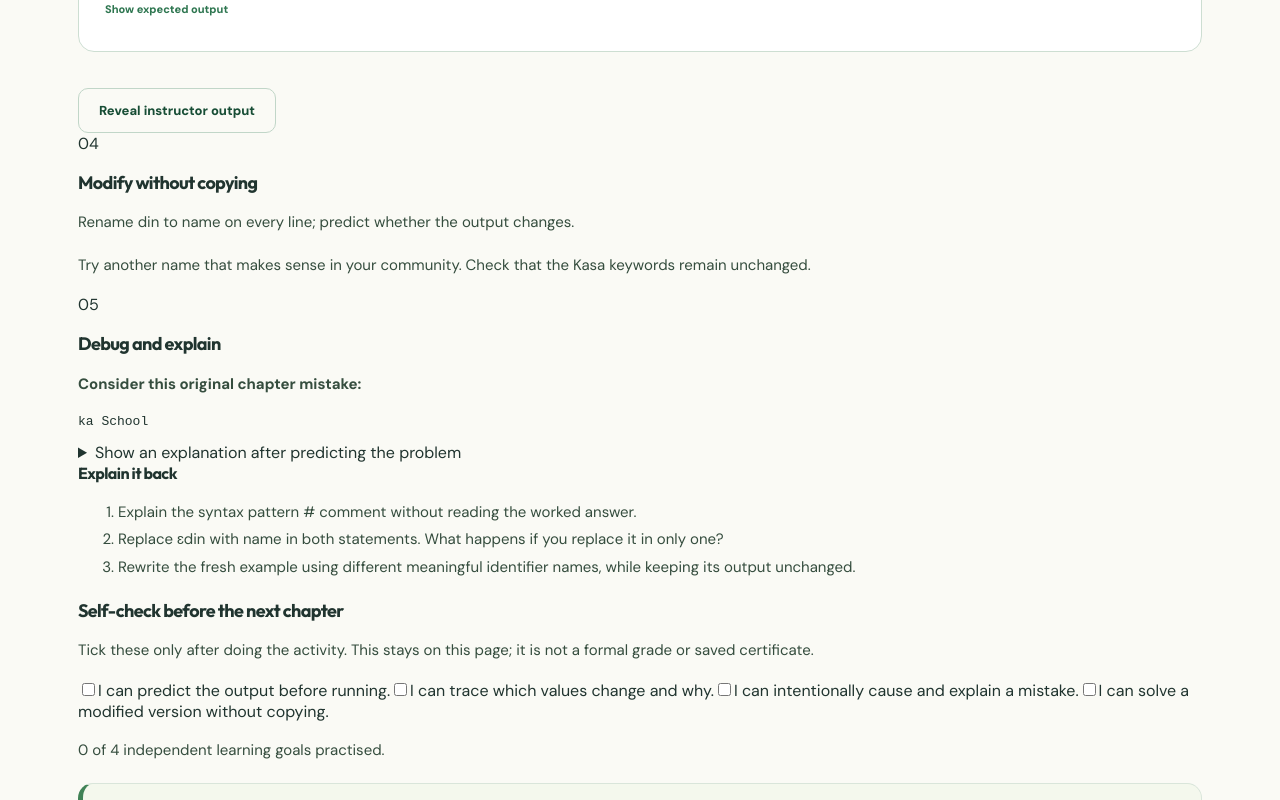
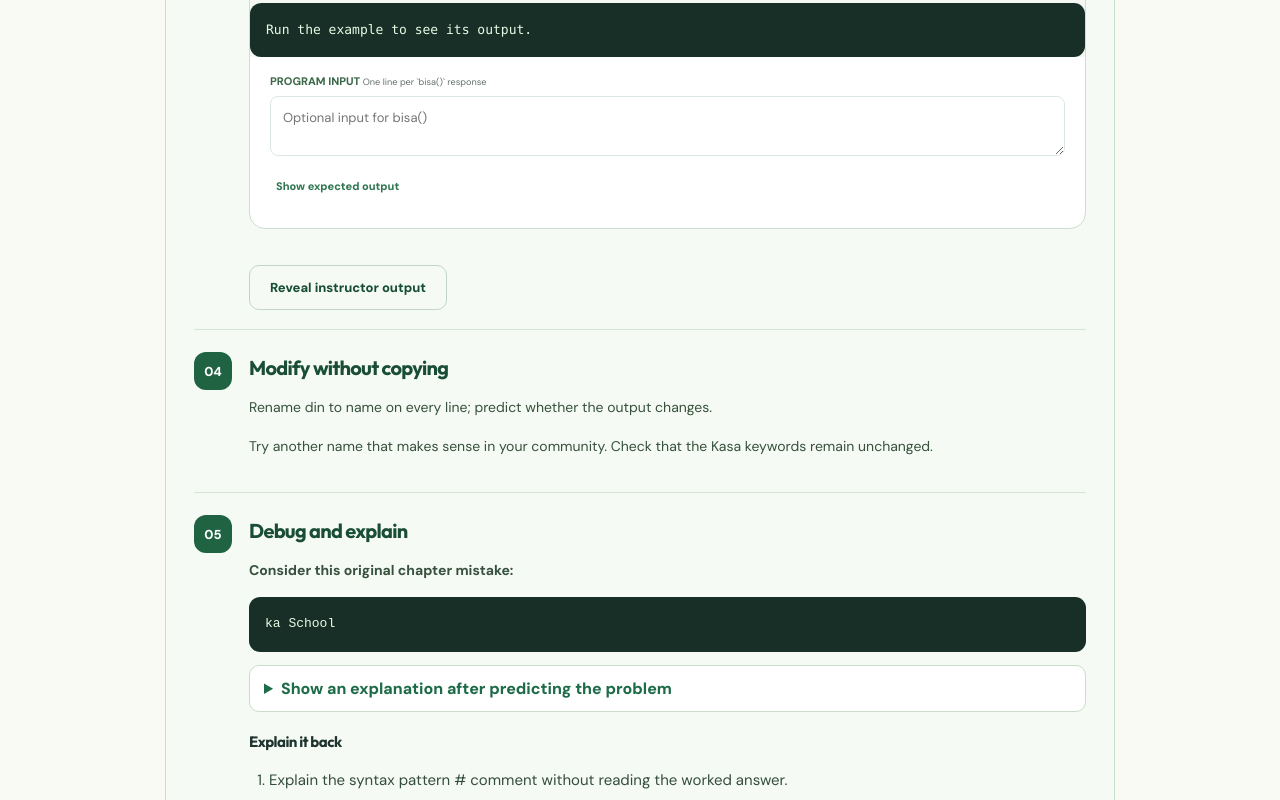
Before and after one commit to fosterb1/kasa-learning-academy, a Next.js app: page /learn/syntax/source in a window 1280 px wide. Shown: the part 5340-6140 px from the top of the page. Built offline with nearby package versions, Linux system fonts and the light colour scheme; no server answers.

Commit message:
Phase 4B: style five-stage syntax workbook with responsive explanations and self-checks

```diff
--- a/src/app/(site)/site.css
+++ b/src/app/(site)/site.css
@@ -279,3 +279,24 @@
 .site-shell:has(.academy-native-playground) .main-content{flex:1;min-height:100vh;min-height:100dvh;width:100%;padding:0;margin:0;max-width:none}
 .academy-native-playground{height:100vh;height:100dvh;min-height:500px;width:100%;margin:0;background:#0e191e;overflow:hidden}
 .academy-native-playground-frame{border:0;width:100%;height:100%;display:block;background:#0e191e}
+
+
+/* Phase 4B: editorially sequenced, low-bandwidth learner workbook. */
+.syntax-deep-practice{margin:30px auto 34px;padding:clamp(16px,3vw,28px);border:1px solid #c9decb;border-radius:17px;background:#f5faf4;max-width:950px}
+.syntax-deep-header{border-bottom:1px solid #cbdccc;padding-bottom:13px;margin-bottom:20px}
+.syntax-deep-header h2{font-size:clamp(23px,3vw,31px);line-height:1.35;margin:8px 0}
+.syntax-deep-header p,.syntax-deep-practice p{font-size:14px;line-height:1.8;color:#37513d}
+.syntax-deep-stage{display:grid;grid-template-columns:40px minmax(0,1fr);gap:15px;margin:0 0 22px;padding-bottom:19px;border-bottom:1px solid #d6e4d7}
+.syntax-step{display:grid;place-items:center;height:38px;width:38px;border-radius:12px;background:#1f6343;color:#fff;font-weight:800;font-size:13px}
+.syntax-deep-stage h3,.syntax-deep-checklist h3{margin:4px 0 8px;font-size:20px;color:#194d36}
+.syntax-deep-stage h4{font-size:15px;margin:20px 0 5px}
+.syntax-deep-stage pre{padding:16px;border-radius:11px;background:#182f28;color:#e6fbe4;line-height:1.7;font-size:13px;white-space:pre-wrap;overflow-wrap:anywhere;overflow:auto}
+.syntax-deep-stage details{margin-top:11px;padding:12px 14px;border:1px solid #c9ddc9;border-radius:10px;background:#fff}
+.syntax-deep-stage summary{cursor:pointer;color:#1d6b48;font-weight:750}
+.syntax-deep-stage ol{padding-left:20px;line-height:1.8}
+.syntax-deep-checklist{padding:18px;background:#eaf4e9;border-radius:12px}
+.syntax-deep-checklist label{display:flex;gap:10px;align-items:flex-start;padding:9px 0;line-height:1.7;font-size:14px}
+.syntax-deep-checklist input{margin-top:5px;accent-color:#21774c}
+.syntax-deep-checklist p:last-child{font-weight:750}
+.syntax-workbook-output{margin-top:13px}
+@media(max-width:620px){.syntax-deep-practice{padding:13px}.syntax-deep-stage{grid-template-columns:30px minmax(0,1fr);gap:9px}.syntax-step{height:29px;width:29px}.syntax-deep-stage pre{padding:12px;font-size:12px}.syntax-deep-stage h3{font-size:18px}}
```
